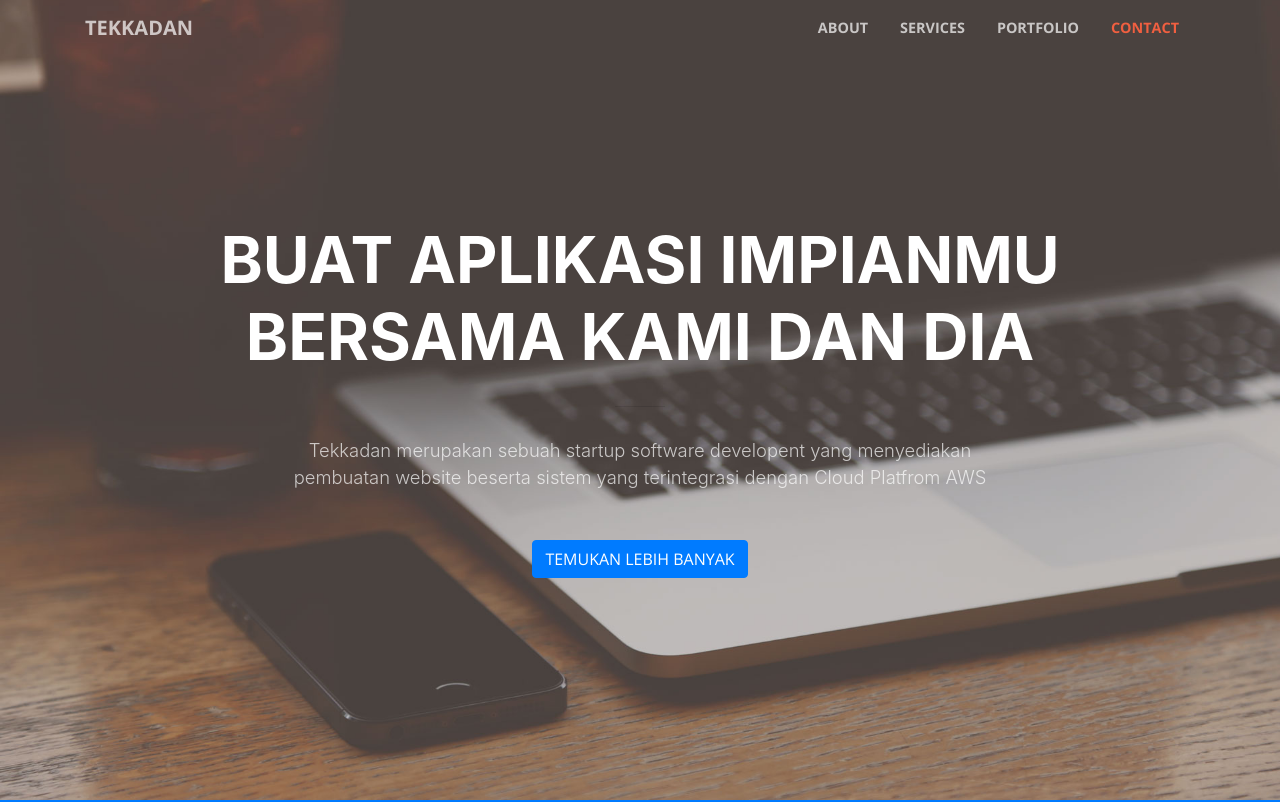
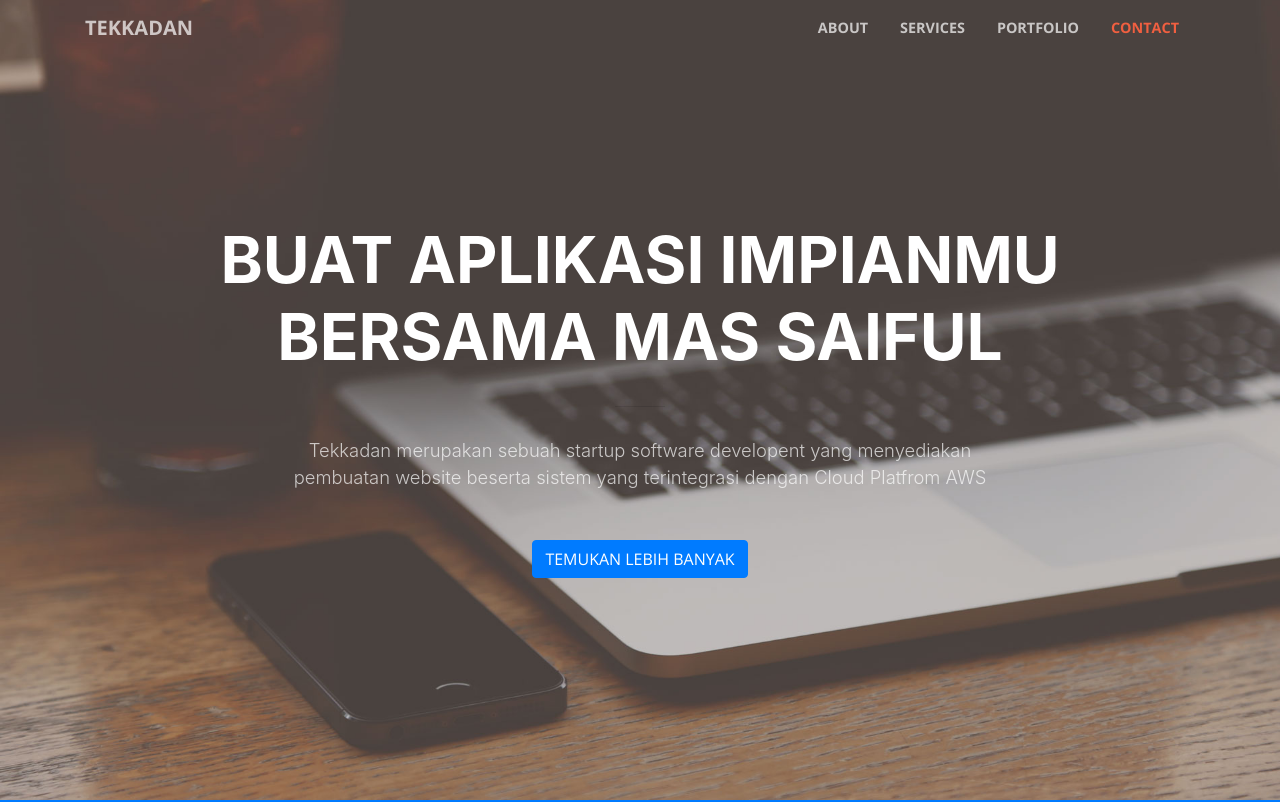
Before and after one commit to PutuGandi/Jenkins-Landing-Page, a website with bundled scripts: page landing-page/index.html in a window 1280 px wide. Shown: the top 802 px of the page. Built offline with nearby package versions, Linux system fonts and the light colour scheme.

Commit message:
testing-jk

```diff
--- a/landing-page/index.html
+++ b/landing-page/index.html
@@ -59,7 +59,7 @@
       <div class="row">
         <div class="col-lg-10 mx-auto">
           <h1 class="text-uppercase">
-            <strong>Buat Aplikasi Impianmu bersama kami dan DIA</strong>
+            <strong>Buat Aplikasi Impianmu bersama mas saiful</strong>
           </h1>
           <hr>
         </div>
```
